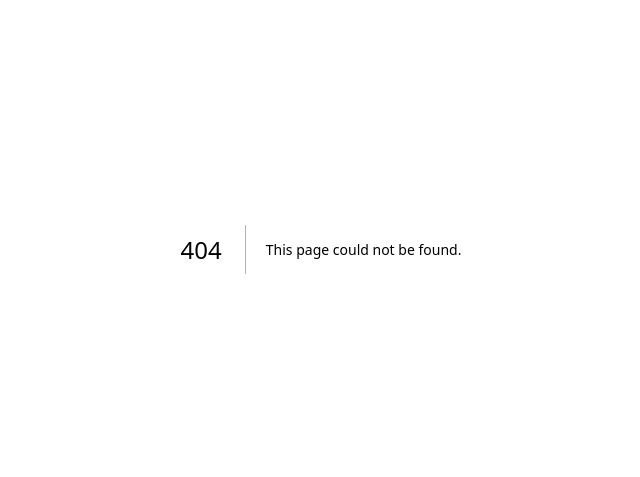
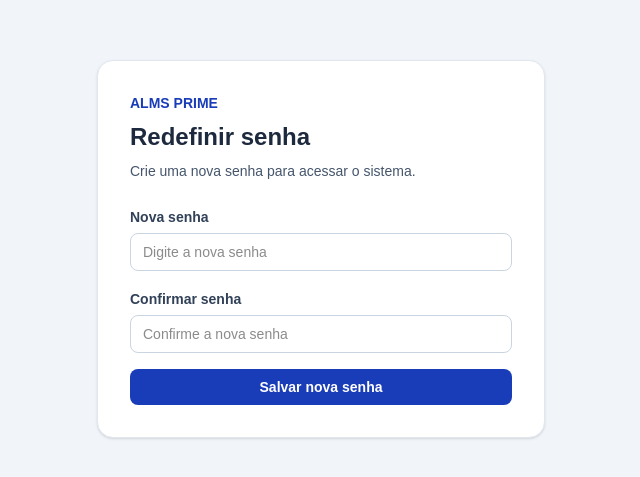
Before and after one commit to mendesrogerm/alms-prime-portal, a Next.js app: page /redefinir-senha in a window 1280 px wide. Before the commit this address had no page. Shown: the part 151-628 px from the top of the page, without its empty margins (319-959 px from the left). Built offline with nearby package versions, Linux system fonts and the light colour scheme; no server answers.

Commit message:
Adiciona recuperacao de senha

```diff
--- a/src/app/login/page.tsx
+++ b/src/app/login/page.tsx
@@ -11,6 +11,10 @@ export default function LoginPage() {
   const [senha, setSenha] = useState("");
   const [erro, setErro] = useState("");
   const [carregando, setCarregando] = useState(false);
+  const [modoRecuperacao, setModoRecuperacao] = useState(false);
+  const [emailRecuperacao, setEmailRecuperacao] = useState("");
+  const [mensagemRecuperacao, setMensagemRecuperacao] = useState("");
+  const [enviandoRecuperacao, setEnviandoRecuperacao] = useState(false);
 
   async function fazerLogin(event: React.FormEvent<HTMLFormElement>) {
     event.preventDefault();
@@ -33,19 +37,57 @@ export default function LoginPage() {
     router.push("/fiscalizacao");
   }
 
+  async function enviarRecuperacaoSenha(event: React.FormEvent<HTMLFormElement>) {
+    event.preventDefault();
+
+    if (!emailRecuperacao.trim()) {
+      setMensagemRecuperacao("Informe seu e-mail.");
+      return;
+    }
+
+    setEnviandoRecuperacao(true);
+    setMensagemRecuperacao("");
+
+    const origem =
+      typeof window !== "undefined"
+        ? window.location.origin
+        : "https://www.almsprime.com.br";
+
+    const { error } = await supabase.auth.resetPasswordForEmail(
+      emailRecuperacao.trim(),
+      {
+        redirectTo: `${origem}/redefinir-senha`,
+      }
+    );
+
+    setEnviandoRecuperacao(false);
+
+    if (error) {
+      setMensagemRecuperacao("Erro ao enviar recuperação: " + error.message);
+      return;
+    }
+
+    setMensagemRecuperacao(
+      "Enviamos um link de recuperação para seu e-mail. Verifique sua caixa de entrada."
+    );
+  }
+
   return (
     <main className="flex min-h-screen items-center justify-center bg-slate-100 px-6">
       <div className="w-full max-w-md rounded-2xl border border-slate-200 bg-white p-8 shadow-sm">
         <p className="text-sm font-bold text-blue-800">ALMS PRIME</p>
 
         <h1 className="mt-2 text-2xl font-bold text-slate-800">
-          Entrar no sistema
+          {modoRecuperacao ? "Recuperar senha" : "Entrar no sistema"}
         </h1>
 
         <p className="mt-2 text-sm text-slate-600">
-          Acesse com o usuário criado no Supabase.
+          {modoRecuperacao
+            ? "Informe o e-mail cadastrado para receber o link de redefinição."
+            : "Acesse com o usuário criado no Supabase."}
         </p>
 
+        {!modoRecuperacao ? (
           <form onSubmit={fazerLogin} className="mt-6 space-y-4">
             <div>
               <label className="text-sm font-semibold text-slate-700">
@@ -88,7 +130,72 @@ export default function LoginPage() {
             >
               {carregando ? "Entrando..." : "Entrar"}
             </button>
+
+            <div className="text-center">
+              <button
+                type="button"
+                onClick={() => {
+                  setModoRecuperacao(true);
+                  setEmailRecuperacao(email || "");
+                  setMensagemRecuperacao("");
+                }}
+                className="text-sm font-semibold text-blue-700 hover:underline"
+              >
+                Esqueci minha senha
+              </button>
+            </div>
           </form>
+        ) : (
+          <form onSubmit={enviarRecuperacaoSenha} className="mt-6 space-y-4">
+            <div>
+              <label className="text-sm font-semibold text-slate-700">
+                E-mail
+              </label>
+              <input
+                type="email"
+                value={emailRecuperacao}
+                onChange={(event) => setEmailRecuperacao(event.target.value)}
+                className="mt-1 w-full rounded-lg border border-slate-300 px-3 py-2 text-sm outline-none focus:border-blue-700"
+                placeholder="seuemail@exemplo.com"
+                required
+              />
+            </div>
+
+            {mensagemRecuperacao && (
+              <div
+                className={`rounded-lg px-3 py-2 text-sm font-semibold ${
+                  mensagemRecuperacao.includes("Erro")
+                    ? "bg-red-50 text-red-700"
+                    : "bg-green-50 text-green-700"
+                }`}
+              >
+                {mensagemRecuperacao}
+              </div>
+            )}
+
+            <div className="flex flex-col gap-2">
+              <button
+                type="submit"
+                disabled={enviandoRecuperacao}
+                className="w-full rounded-lg bg-blue-800 px-4 py-2 text-sm font-bold text-white hover:bg-blue-700 disabled:cursor-not-allowed disabled:opacity-70"
+              >
+                {enviandoRecuperacao ? "Enviando..." : "Enviar link de recuperação"}
+              </button>
+
+              <button
+                type="button"
+                onClick={() => {
+                  setModoRecuperacao(false);
+                  setEmailRecuperacao("");
+                  setMensagemRecuperacao("");
+                }}
+                className="w-full rounded-lg border border-slate-300 px-4 py-2 text-sm font-bold text-slate-700 hover:bg-slate-50"
+              >
+                Voltar ao login
+              </button>
+            </div>
+          </form>
+        )}
       </div>
     </main>
   );
--- /dev/null
+++ b/src/app/redefinir-senha/page.tsx
@@ -0,0 +1,119 @@
+"use client";
+
+import Link from "next/link";
+import { useState } from "react";
+import { supabase } from "@/lib/supabase";
+
+export default function RedefinirSenhaPage() {
+  const [novaSenha, setNovaSenha] = useState("");
+  const [confirmarSenha, setConfirmarSenha] = useState("");
+  const [mensagem, setMensagem] = useState("");
+  const [salvando, setSalvando] = useState(false);
+
+  async function salvarNovaSenha(event: React.FormEvent<HTMLFormElement>) {
+    event.preventDefault();
+
+    if (novaSenha.length < 6) {
+      setMensagem("A senha deve ter pelo menos 6 caracteres.");
+      return;
+    }
+
+    if (novaSenha !== confirmarSenha) {
+      setMensagem("As senhas não conferem.");
+      return;
+    }
+
+    setSalvando(true);
+    setMensagem("");
+
+    const { error } = await supabase.auth.updateUser({
+      password: novaSenha,
+    });
+
+    setSalvando(false);
+
+    if (error) {
+      setMensagem("Erro ao atualizar senha: " + error.message);
+      return;
+    }
+
+    setMensagem("Senha atualizada com sucesso. Você já pode fazer login.");
+  }
+
+  return (
+    <main className="flex min-h-screen items-center justify-center bg-slate-100 px-6">
+      <div className="w-full max-w-md rounded-2xl border border-slate-200 bg-white p-8 shadow-sm">
+        <p className="text-sm font-bold text-blue-800">ALMS PRIME</p>
+
+        <h1 className="mt-2 text-2xl font-bold text-slate-800">
+          Redefinir senha
+        </h1>
+
+        <p className="mt-2 text-sm text-slate-600">
+          Crie uma nova senha para acessar o sistema.
+        </p>
+
+        <form onSubmit={salvarNovaSenha} className="mt-6 space-y-4">
+          <div>
+            <label className="text-sm font-semibold text-slate-700">
+              Nova senha
+            </label>
+            <input
+              type="password"
+              value={novaSenha}
+              onChange={(event) => setNovaSenha(event.target.value)}
+              className="mt-1 w-full rounded-lg border border-slate-300 px-3 py-2 text-sm outline-none focus:border-blue-700"
+              placeholder="Digite a nova senha"
+              required
+            />
+          </div>
+
+          <div>
+            <label className="text-sm font-semibold text-slate-700">
+              Confirmar senha
+            </label>
+            <input
+              type="password"
+              value={confirmarSenha}
+              onChange={(event) => setConfirmarSenha(event.target.value)}
+              className="mt-1 w-full rounded-lg border border-slate-300 px-3 py-2 text-sm outline-none focus:border-blue-700"
+              placeholder="Confirme a nova senha"
+              required
+            />
+          </div>
+
+          {mensagem && (
+            <div
+              className={`rounded-lg px-3 py-2 text-sm font-semibold ${
+                mensagem.includes("sucesso")
+                  ? "bg-green-50 text-green-700"
+                  : "bg-red-50 text-red-700"
+              }`}
+            >
+              {mensagem}
+            </div>
+          )}
+
+          <button
+            type="submit"
+            disabled={salvando}
+            className="w-full rounded-lg bg-blue-800 px-4 py-2 text-sm font-bold text-white hover:bg-blue-700 disabled:cursor-not-allowed disabled:opacity-70"
+          >
+            {salvando ? "Salvando..." : "Salvar nova senha"}
+          </button>
+        </form>
+
+        {mensagem.includes("sucesso") && (
+          <div className="mt-4 text-center">
+            <Link
+              href="/login"
+              className="text-sm font-bold text-blue-700 hover:underline"
+            >
+              Voltar para o login
+            </Link>
+          </div>
+        )}
+      </div>
+    </main>
+  );
+}
```
Lines whose indentation alone changed are shown as unchanged.
